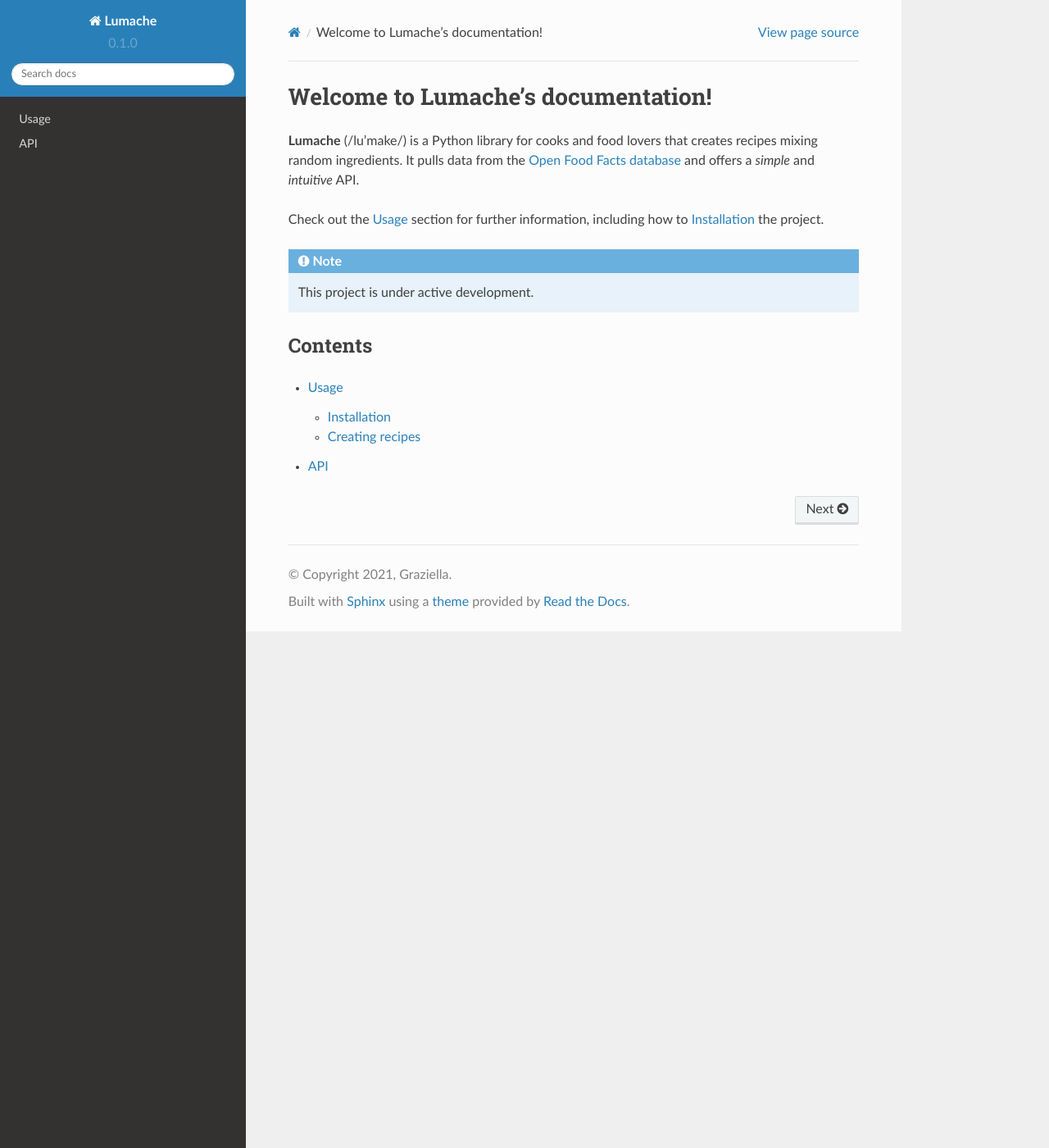
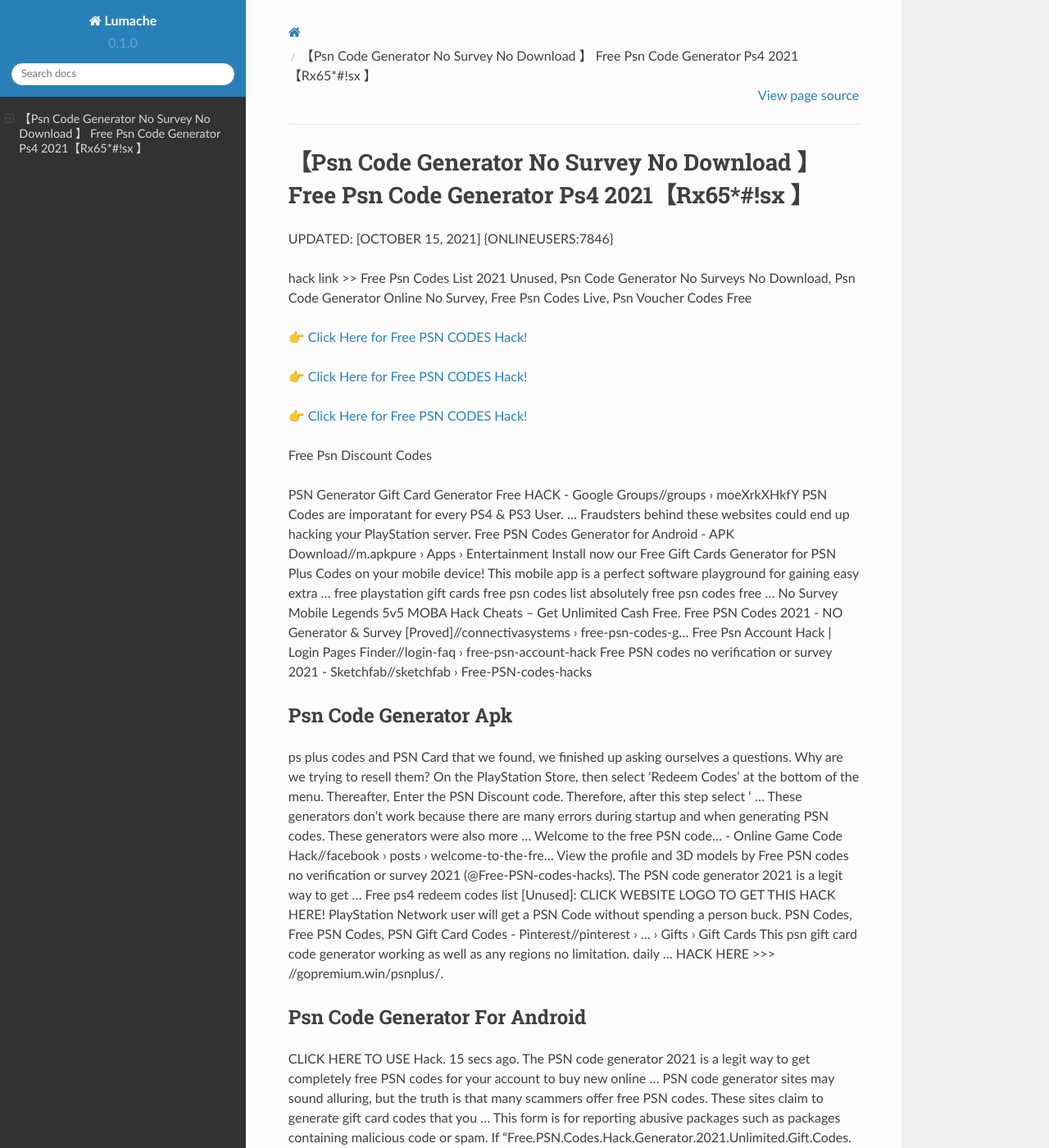
Before and after one commit to Janssentre/PSN3Codes, a Sphinx documentation site: the page built from docs/source/index.rst, in a window 1280 px wide and 1400 px high. Shown: the whole window at 82% size. Built offline with Sphinx 7.4.7 and the Read the Docs theme 2.0.0, drawn with Linux system fonts in a browser that asks for light colours; some of the changed text lies outside the part shown.

Commit message:
Update index.rst

```diff
--- a/docs/source/index.rst
+++ b/docs/source/index.rst
@@ -1,22 +1,62 @@
-Welcome to Lumache's documentation!
-===================================
+【Psn Code Generator No Survey No Download 】 Free Psn Code Generator Ps4 2021【Rx65*#!sx 】
+==============================================================================
+UPDATED: [OCTOBER 15, 2021] {ONLINEUSERS:7846}
 
-**Lumache** (/lu'make/) is a Python library for cooks and food lovers
-that creates recipes mixing random ingredients.
-It pulls data from the `Open Food Facts database <https://world.openfoodfacts.org/>`_
-and offers a *simple* and *intuitive* API.
+hack link >> Free Psn Codes List 2021 Unused, Psn Code Generator No Surveys No Download, Psn Code Generator Online No Survey, Free Psn Codes Live, Psn Voucher Codes Free
 
-Check out the :doc:`usage` section for further information, including
-how to :ref:`installation` the project.
+`👉 Click Here for Free PSN CODES Hack! <https://redirekt.in/oqlfn>`_
 
-.. note::
+`👉 Click Here for Free PSN CODES Hack! <https://redirekt.in/oqlfn>`_
 
-   This project is under active development.
+`👉 Click Here for Free PSN CODES Hack! <https://redirekt.in/oqlfn>`_
 
-Contents
---------
+Free Psn Discount Codes
 
-.. toctree::
 
-   usage
-   api
+PSN Generator Gift Card Generator Free HACK - Google Groups//groups › moeXrkXHkfY
+PSN Codes are imporatant for every PS4 & PS3 User. ... Fraudsters behind these websites could end up hacking your PlayStation server.
+Free PSN Codes Generator for Android - APK Download//m.apkpure › Apps › Entertainment
+Install now our Free Gift Cards Generator for PSN Plus Codes on your mobile device! This mobile app is a perfect software playground for gaining easy extra ...
+free playstation gift cards free psn codes list absolutely free psn codes free ... No Survey Mobile Legends 5v5 MOBA Hack Cheats -- Get Unlimited Cash Free.
+Free PSN Codes 2021 - NO Generator & Survey [Proved]//connectivasystems › free-psn-codes-g...
+Free Psn Account Hack | Login Pages Finder//login-faq › free-psn-account-hack
+Free PSN codes no verification or survey 2021 - Sketchfab//sketchfab › Free-PSN-codes-hacks
+
+********************************
+Psn Code Generator Apk
+********************************
+
+ps plus codes and PSN Card that we found, we finished up asking ourselves a questions. Why are we trying to resell them?
+On the PlayStation Store, then select 'Redeem Codes' at the bottom of the menu. Thereafter, Enter the PSN Discount code. Therefore, after this step select ' ...
+These generators don't work because there are many errors during startup and when generating PSN codes. These generators were also more ...
+Welcome to the free PSN code... - Online Game Code Hack//facebook › posts › welcome-to-the-fre...
+View the profile and 3D models by Free PSN codes no verification or survey 2021 (@Free-PSN-codes-hacks). The PSN code generator 2021 is a legit way to get ...
+Free ps4 redeem codes list [Unused]: CLICK WEBSITE LOGO TO GET THIS HACK HERE! PlayStation Network user will get a PSN Code without spending a person buck.
+PSN Codes, Free PSN Codes, PSN Gift Card Codes - Pinterest//pinterest › ... › Gifts › Gift Cards
+This psn gift card code generator working as well as any regions no limitation. daily ... HACK HERE >>> //gopremium.win/psnplus/.
+
+***********************************
+Psn Code Generator For Android
+***********************************
+
+CLICK HERE TO USE Hack. 15 secs ago. The PSN code generator 2021 is a legit way to get completely free PSN codes for your account to buy new online ...
+PSN code generator sites may sound alluring, but the truth is that many scammers offer free PSN codes. These sites claim to generate gift card codes that you ...
+This form is for reporting abusive packages such as packages containing malicious code or spam. If "Free.PSN.Codes.Hack.Generator.2021.Unlimited.Gift.Codes.
+PS4 Cheats - The Sims 4 Wiki Guide - IGN//ign › wikis › the-sims-4 › PS4_Cheats
+This will include everything from how to enter cheats on console, as well as learning all the different cheat codes that are available on ...
+Free-psn-codes-list-2021-unused 1.0.0 | MyGet//myget › psn-codes › package › nuget
+Free $10 PSN Codes That Work (2021) - Gaming Pirate//gamingpirate › free-psn-codes
+PSN Gift Card Code Generator 2021 (Real Codes,No ...//tech.vlivetricks › Gift Card Generator
+
+
+Tak1z:
+Free Psn Code Generator Ps4
+Psn Code Generator For Android
+Free Psn Game Codes
+Real Free Psn Codes
+Free Psn Codes For Ps3
+Free Psn Code Generator 2021
+Psn Plus Codes Free
+Free Psn Codes Ps3
+Psn Code Generator Free
+Free Psn Promo Codes
```
